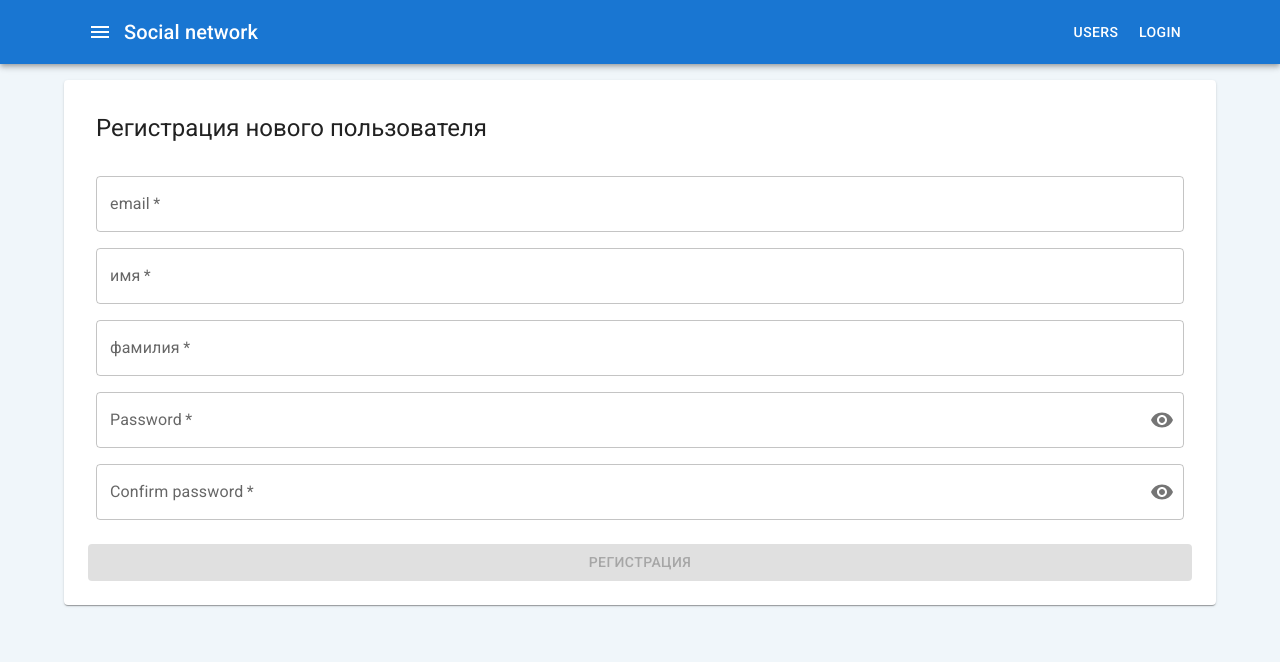
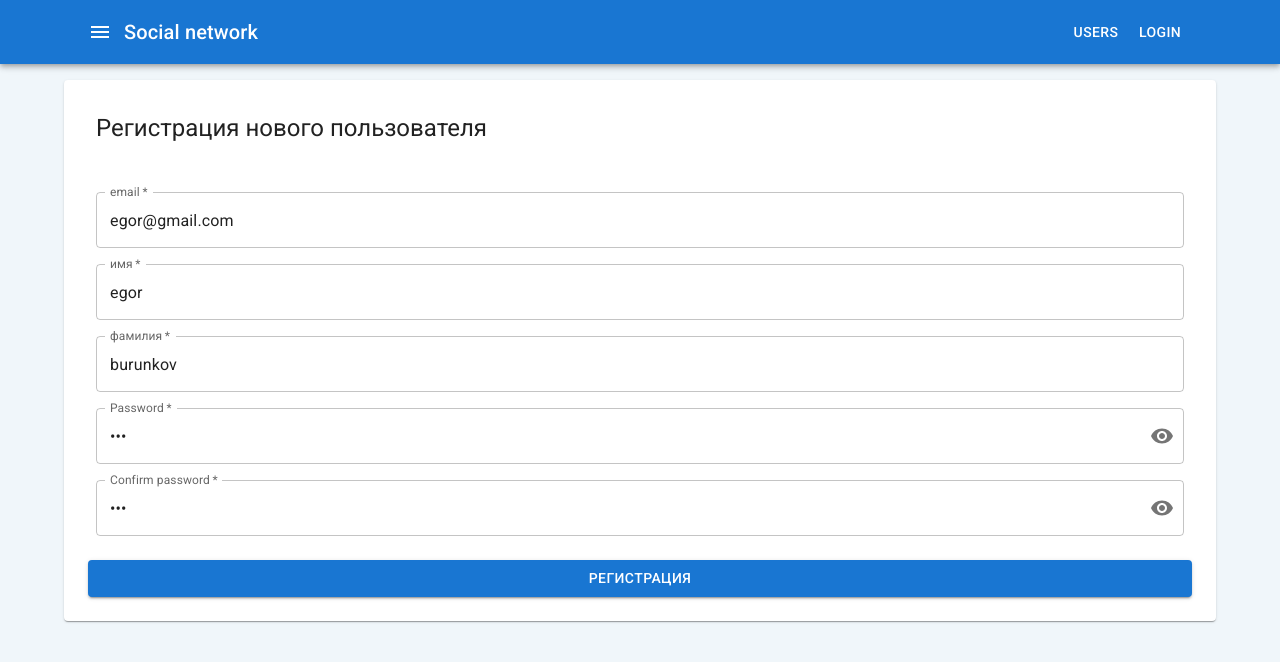
Before and after one commit to LeeGooL/react_social_network, a React (Create React App) app in the folder front/: page /registration in a window 1280 px wide. Shown: the top 662 px of the page. Built offline with nearby package versions, Linux system fonts and the light colour scheme; a web font is replaced by a local one.

Commit message:
creating a useFlag hook to handle user creation error

```diff
--- /dev/null
+++ b/front/src/hooks/useFlag.ts
@@ -0,0 +1,16 @@
+import { useRef, useState } from 'react';
+
+export function useFlag(initValue: boolean = false) {
+  const [flag, setFlag] = useState(initValue);
+
+  const api = useRef({
+    up: () => setFlag(true),
+    down: () => setFlag(false),
+    toggle: () => setFlag((fl) => !fl),
+  });
+
+  return {
+    flag,
+    ...api.current,
+  };
+}
--- a/front/src/pages/RegistrationPage/index.tsx
+++ b/front/src/pages/RegistrationPage/index.tsx
@@ -1,10 +1,12 @@
 import Visibility from '@mui/icons-material/Visibility';
 import VisibilityOff from '@mui/icons-material/VisibilityOff';
 import LoadingButton from '@mui/lab/LoadingButton';
+import { Alert, AlertTitle } from '@mui/material';
 import Card from '@mui/material/Card';
 import CardActions from '@mui/material/CardActions';
 import CardContent from '@mui/material/CardContent';
 import CardHeader from '@mui/material/CardHeader';
+import Collapse from '@mui/material/Collapse';
 import Container from '@mui/material/Container';
 import FormControl from '@mui/material/FormControl';
 import FormHelperText from '@mui/material/FormHelperText';
@@ -15,6 +17,7 @@ import OutlinedInput from '@mui/material/OutlinedInput';
 import TextField from '@mui/material/TextField';
 import { ChangeEvent, useCallback, useMemo, useState } from 'react';
 import { useNavigate } from 'react-router-dom';
+import { useFlag } from '../../hooks/useFlag';
 import { useCreateUserMutation } from '../../redux/services/users';
 import { isEmail } from '../../utils';
 
@@ -30,17 +33,19 @@ export const RegistrationPage = () => {
   const navigate = useNavigate();
 
   const [formState, setFormState] = useState<FormState>({
-    email: '',
-    name: '',
-    surname: '',
-    password: '',
-    passwordConfirmation: '',
+    email: 'egor@gmail.com',
+    name: 'egor',
+    surname: 'burunkov',
+    password: '123',
+    passwordConfirmation: '123',
   });
-  const [isValidation, setIsValidation] = useState<boolean>(false);
-  const [showPassword, setShowPassword] = useState<boolean>(false);
-  const [showPasswordConfirmation, setShowPasswordConfirmation] = useState<boolean>(false);
+  const [isValidation, setIsValidation] = useState(false);
+  const [showPassword, setShowPassword] = useState(false);
+  const [showPasswordConfirmation, setShowPasswordConfirmation] = useState(false);
 
-  const [createUser, { isLoading }] = useCreateUserMutation();
+  const regFlagApi = useFlag();
+
+  const [createUser, { isLoading, error }] = useCreateUserMutation();
 
   const handleClickShowPassword = () => setShowPassword((show) => !show);
   const handleClickShowPasswordConfirmation = () => setShowPasswordConfirmation((show) => !show);
@@ -62,20 +67,11 @@ export const RegistrationPage = () => {
         alert('Пользователь успешно зарегистрирован');
         navigate('/login');
       })
-      .catch((error: any) => {
-        const message: string =
-          error &&
-          (typeof error === 'string'
-            ? error
-            : 'data' in error
-            ? JSON.stringify(error.data)
-            : 'message' in error
-            ? error.message
-            : 'Что-то не так!');
+      .catch(regFlagApi.up);
 
-        alert(message);
-      });
-  }, [createUser, formState, navigate]);
+    setFormState({ ...formState, password: '', passwordConfirmation: '' });
+    setIsValidation(false);
+  }, [createUser, formState, navigate, regFlagApi.down]);
 
   return (
     <Container sx={{ p: 2 }}>
@@ -83,6 +79,20 @@ export const RegistrationPage = () => {
         <CardHeader title="Регистрация нового пользователя" />
 
         <CardContent sx={{ display: 'flex', flexDirection: 'column', gap: 2 }}>
+          <Collapse in={regFlagApi.flag}>
+            <Alert severity="error" onClose={regFlagApi.down}>
+              <AlertTitle>Error</AlertTitle>
+              {error &&
+                (typeof error === 'string'
+                  ? error
+                  : 'data' in error
+                  ? JSON.stringify(error.data)
+                  : 'message' in error
+                  ? error.message
+                  : 'Что-то не так!')}
+            </Alert>
+          </Collapse>
+
           <TextField
             label="email"
             variant="outlined"
```
